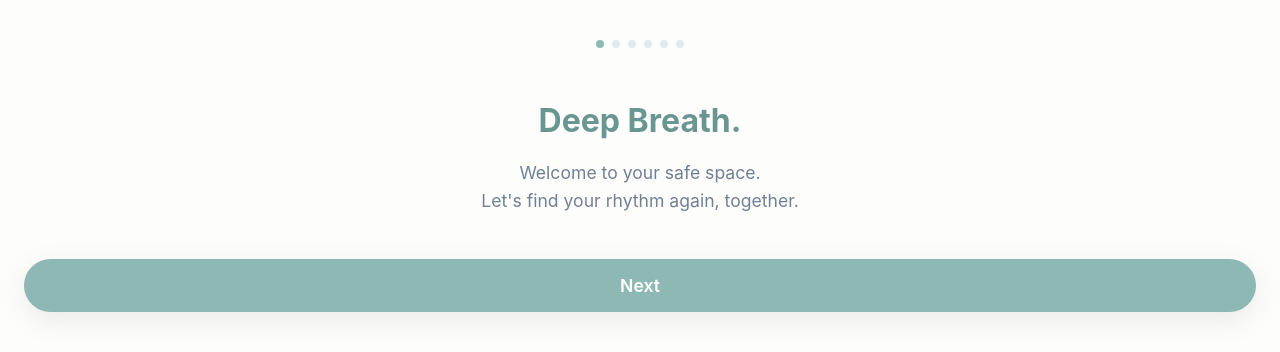
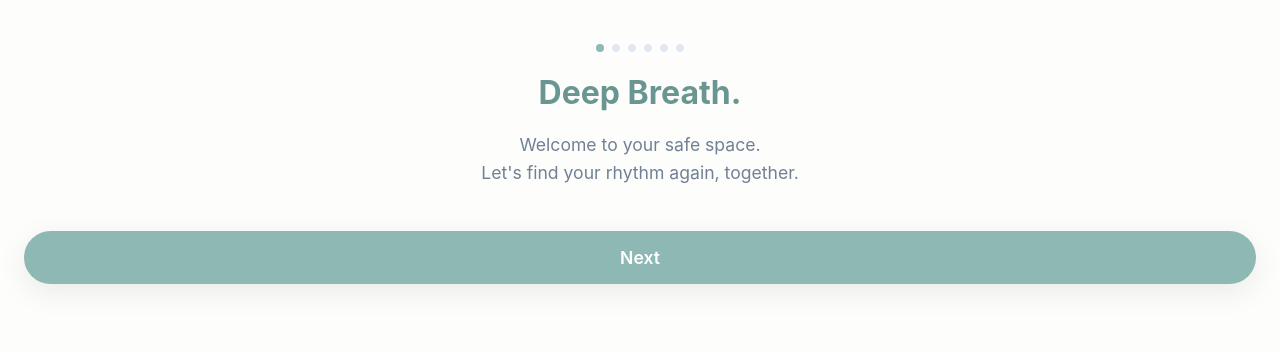
Before and after one commit to hoonpark0502/biorhythm-recovery-app, a React (Vite) app: page / in a window 1280 px wide. Shown: the top 352 px of the page. Built offline with nearby package versions, Linux system fonts and the light colour scheme; no server answers.

Commit message:
Fix overlap by using flex layout

```diff
--- a/src/pages/Onboarding.jsx
+++ b/src/pages/Onboarding.jsx
@@ -61,10 +61,10 @@ const Onboarding = ({ onFinish }) => {
     );
 
     return (
-        <div className="onboarding-container fade-in" style={{ padding: '100px 24px 40px 24px', height: '100%', display: 'flex', flexDirection: 'column', justifyContent: 'center', position: 'relative' }}>
+        <div className="onboarding-container fade-in" style={{ padding: '24px', height: '100%', display: 'flex', flexDirection: 'column' }}>
 
-            {/* PROGRESS INDICATOR */}
-            <div style={{ position: 'absolute', top: '40px', left: 0, width: '100%', display: 'flex', justifyContent: 'center', gap: '8px' }}>
+            {/* PROGRESS INDICATOR - Static at Top */}
+            <div style={{ paddingTop: '20px', paddingBottom: '20px', display: 'flex', justifyContent: 'center', gap: '8px', minHeight: '40px' }}>
                 {[0, 1, 2, 3, 4, 5].map(i => (
                     <div key={i} style={{
                         width: '8px', height: '8px', borderRadius: '50%',
@@ -74,8 +74,8 @@ const Onboarding = ({ onFinish }) => {
                 ))}
             </div>
 
-            {/* CONTENT */}
-            <div style={{ flex: 1, display: 'flex', flexDirection: 'column', justifyContent: 'center' }}>
+            {/* CONTENT - Flex Grow to take available space */}
+            <div style={{ flex: 1, display: 'flex', flexDirection: 'column', justifyContent: 'center', alignItems: 'center' }}>
                 {step === 0 && (
                     <div style={{ textAlign: 'center' }}>
                         <h1 style={{ color: 'var(--color-primary-dark)', marginBottom: '16px', fontSize: '2rem' }}>Deep Breath.</h1>
@@ -87,7 +87,7 @@ const Onboarding = ({ onFinish }) => {
                 )}
 
                 {step === 1 && (
-                    <div className="fade-in" style={{ textAlign: 'center' }}>
+                    <div className="fade-in" style={{ textAlign: 'center', width: '100%' }}>
                         <h2 style={{ marginBottom: '24px' }}>What should I call you?</h2>
                         <input
                             type="text"
@@ -142,8 +142,8 @@ const Onboarding = ({ onFinish }) => {
                 )}
             </div>
 
-            {/* NAVIGATION */}
-            <div style={{ marginTop: '20px', textAlign: 'center' }}>
+            {/* NAVIGATION - Static at Bottom */}
+            <div style={{ marginTop: '20px', textAlign: 'center', paddingBottom: '20px' }}>
                 <button
                     onClick={handleNext}
                     disabled={isLoading}
```
